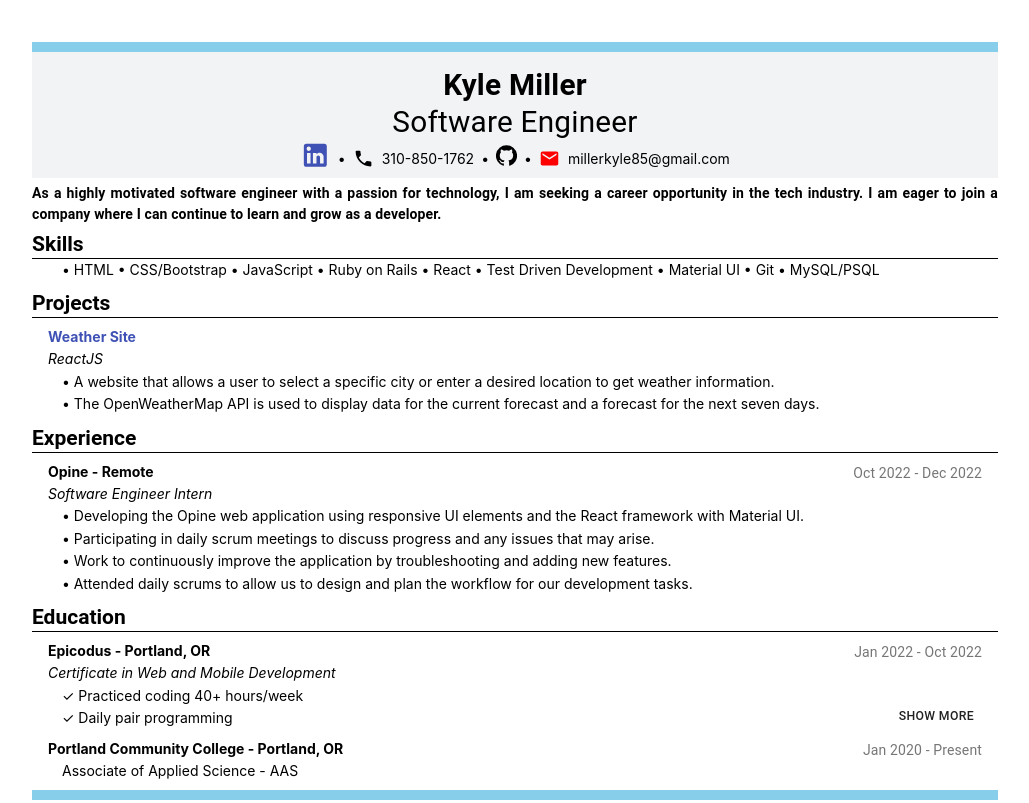
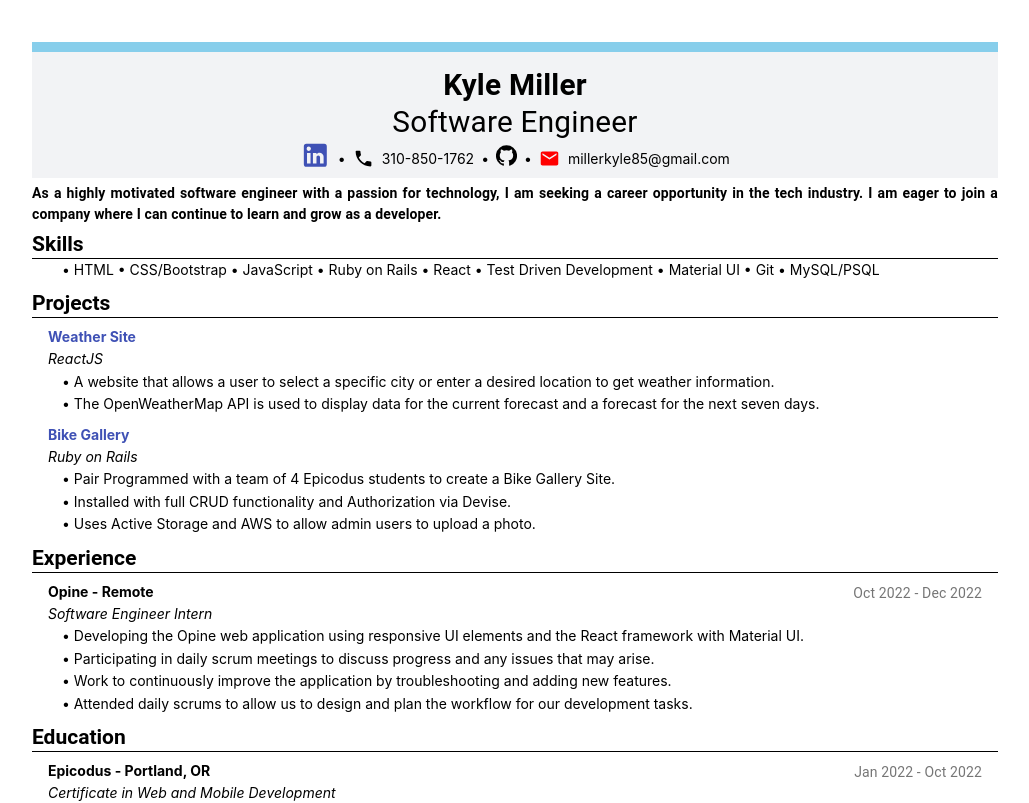
Before and after one commit to kylemiller13/resume, a React (Create React App) app: page / in a window 1280 px wide. Shown: the top 803 px of the page, without its empty margins (125-1154 px from the left). Built offline with nearby package versions, Linux system fonts and the light colour scheme.

Commit message:
add project

```diff
--- a/src/components/sections/Projects.js
+++ b/src/components/sections/Projects.js
@@ -10,6 +10,13 @@ function Projects() {
           <ListItem style={{ paddingTop: 0, paddingBottom: 0, fontStyle: 'italic' }}>ReactJS</ListItem>
           <ListItem style={{ paddingTop: 0, marginLeft: '1em', paddingBottom: 0 }}>• A website that allows a user to select a specific city or enter a desired location to get weather information.</ListItem>
           <ListItem style={{ paddingTop: 0, marginLeft: '1em', paddingBottom: 0 }}>• The OpenWeatherMap API is used to display data for the current forecast and a forecast for the next seven days.</ListItem>
+          <ListItem style={{ paddingBottom: 0 }}><Link href="https://github.com/pangtodd/bike_gallery"><strong>Bike Gallery</strong></Link></ListItem>
+          <ListItem style={{ paddingTop: 0, paddingBottom: 0, fontStyle: 'italic' }}>Ruby on Rails</ListItem>
+          <ListItem style={{ paddingTop: 0, marginLeft: '1em', paddingBottom: 0 }}>• Pair Programmed with a team of 4 Epicodus students to create a Bike Gallery Site.</ListItem>
+          <ListItem style={{ paddingTop: 0, marginLeft: '1em', paddingBottom: 0 }}>• Installed with full CRUD functionality and Authorization via Devise.</ListItem>
+          <ListItem style={{ paddingTop: 0, marginLeft: '1em', paddingBottom: 0 }}>• Uses Active Storage and AWS to allow admin users to upload a photo.</ListItem>
+
+
         </List>
     </div>
   );
```
